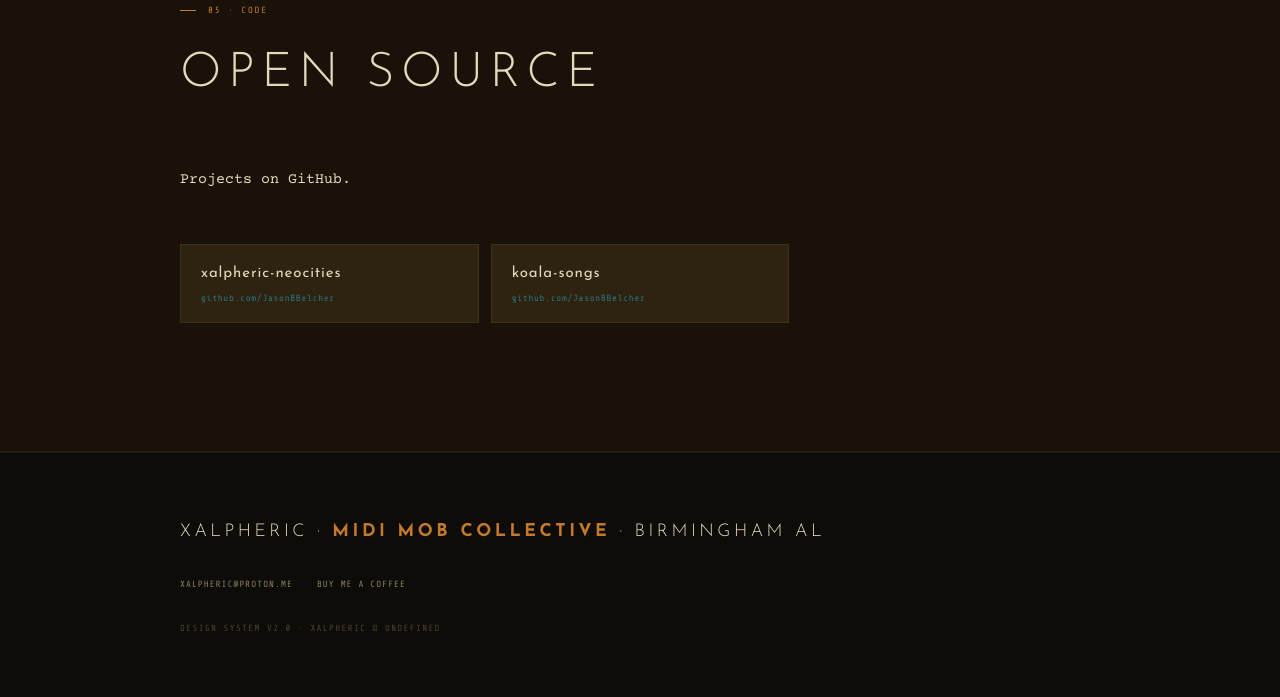
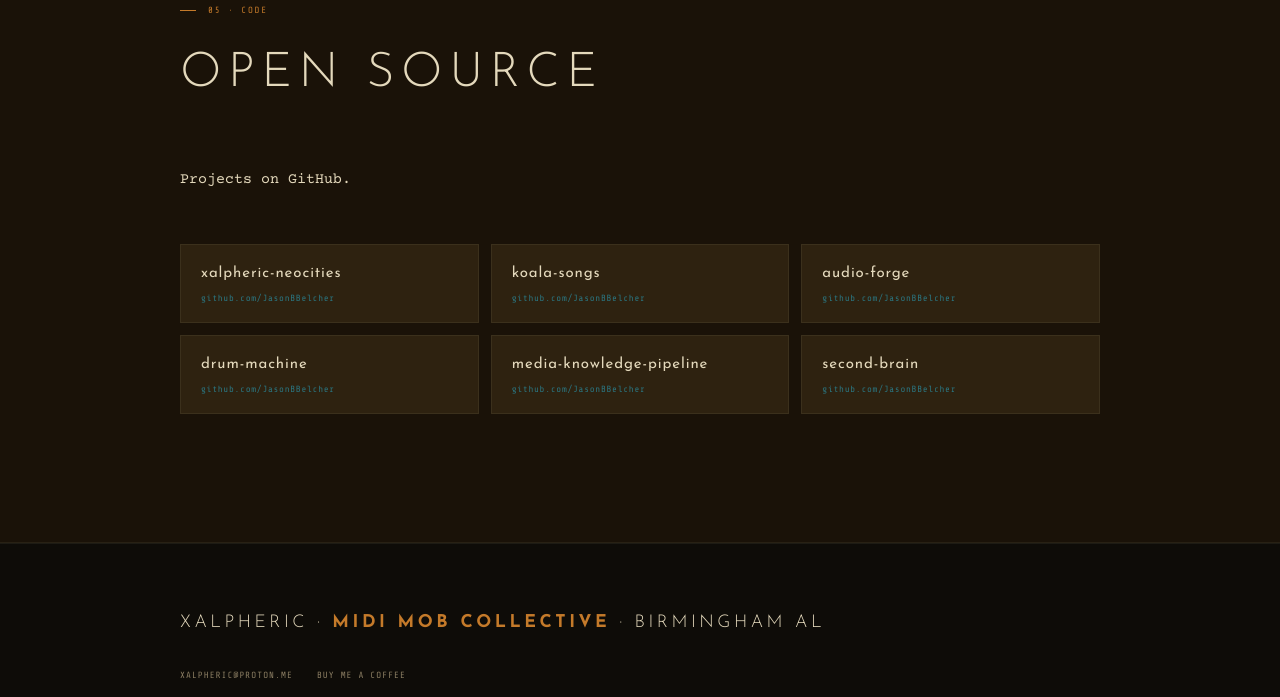
Before and after one commit to JasonBBelcher/xalpheric-neocities, an Eleventy site: page src/links.njk in a window 1280 px wide. Shown: the part 2870-3567 px from the top of the page. Built offline with nearby package versions, Linux system fonts and the light colour scheme; Eleventy itself is replaced by a stand-in of ours; files that its build step writes are made by us from their sources; no server answers.

Commit message:
feat: add audio-forge, drum-machine, media-knowledge-pipeline, second-brain to links
Co-Authored-By: Claude Sonnet 4.6 <noreply@anthropic.com>

```diff
--- a/src/links.njk
+++ b/src/links.njk
@@ -218,6 +218,26 @@ permalink: /links.html
         <span class="link-card__url">github.com/JasonBBelcher</span>
       </a>
 
+      <a href="https://github.com/JasonBBelcher/audio-forge" target="_blank" rel="noopener" class="link-card">
+        <span class="link-card__label">audio-forge</span>
+        <span class="link-card__url">github.com/JasonBBelcher</span>
+      </a>
+
+      <a href="https://github.com/JasonBBelcher/drum-machine" target="_blank" rel="noopener" class="link-card">
+        <span class="link-card__label">drum-machine</span>
+        <span class="link-card__url">github.com/JasonBBelcher</span>
+      </a>
+
+      <a href="https://github.com/JasonBBelcher/media-knowledge-pipeline" target="_blank" rel="noopener" class="link-card">
+        <span class="link-card__label">media-knowledge-pipeline</span>
+        <span class="link-card__url">github.com/JasonBBelcher</span>
+      </a>
+
+      <a href="https://github.com/JasonBBelcher/second-brain" target="_blank" rel="noopener" class="link-card">
+        <span class="link-card__label">second-brain</span>
+        <span class="link-card__url">github.com/JasonBBelcher</span>
+      </a>
+
     </div>
   </div>
 </section>
```
Also changed, not shown: public/links.html.
